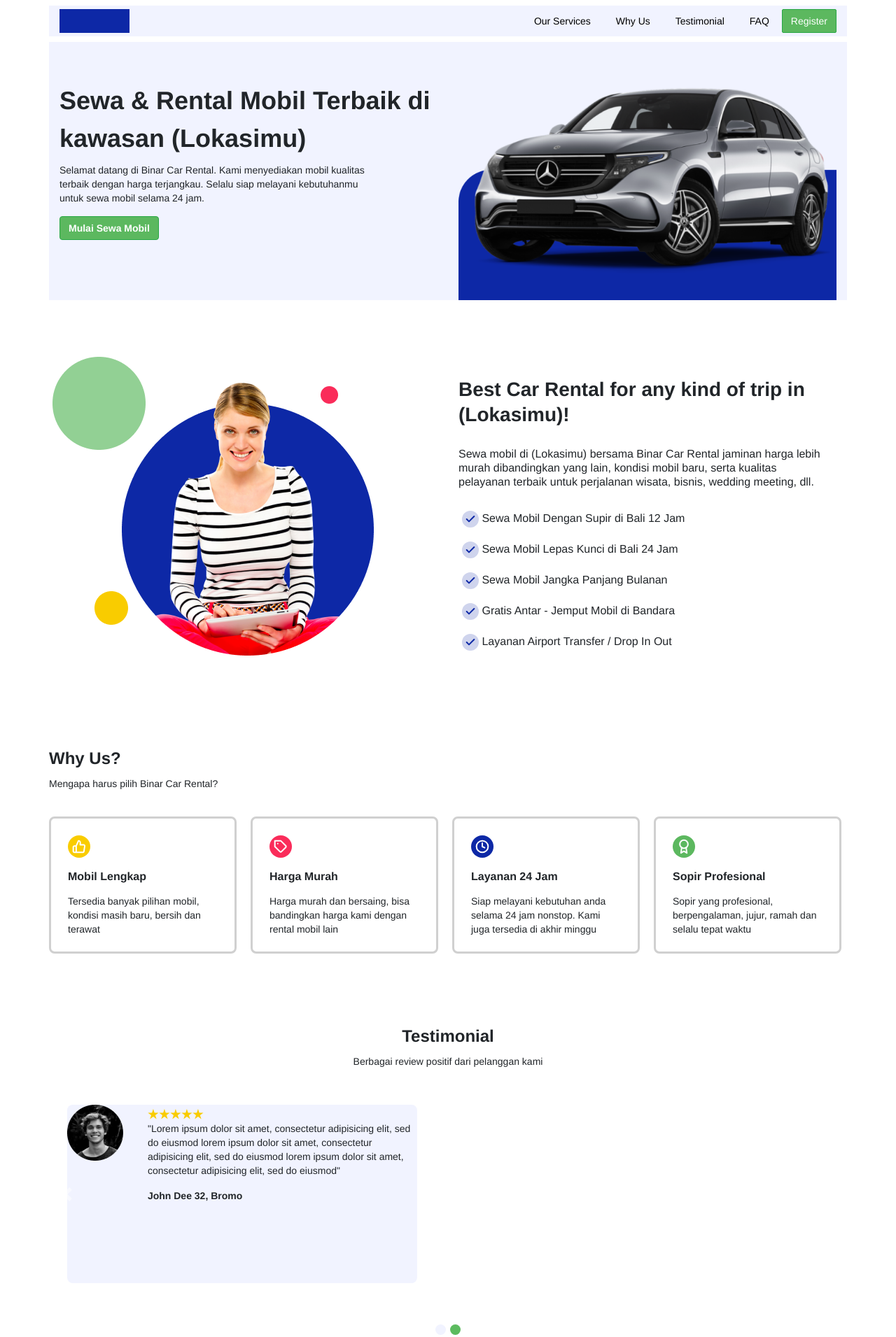
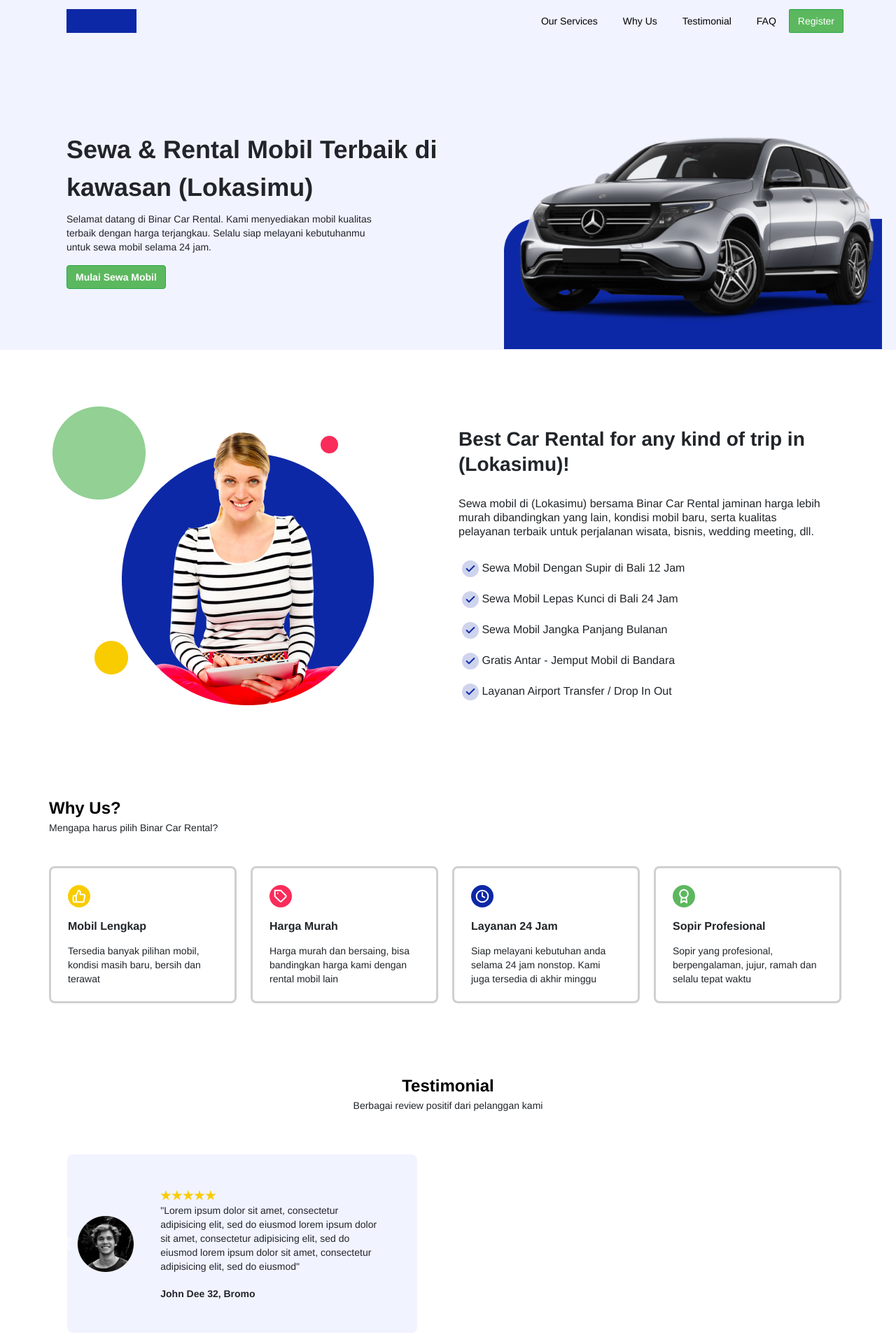
Before and after one commit to Richard99-ux/challenge-01, a plain HTML site: page index.html in a window 1280 px wide. Shown: the top 1911 px of the page at 70% size. Drawn offline with nearby package versions, Linux system fonts and the light colour scheme.

Commit message:
fix: perubahan koding index.html

```diff
--- a/index.html
+++ b/index.html
@@ -8,8 +8,6 @@
     <!-- Bootstrap CSS -->
     <link rel="stylesheet" href="https://stackpath.bootstrapcdn.com/bootstrap/4.1.3/css/bootstrap.min.css" integrity="sha384-MCw98/SFnGE8fJT3GXwEOngsV7Zt27NXFoaoApmYm81iuXoPkFOJwJ8ERdknLPMO" crossorigin="anonymous">
 
-    <!-- My Fonts -->
-
     <!-- My CSS -->
     <link rel="stylesheet" href="style.css">
 
@@ -19,41 +17,36 @@
   <!-- only screen for desktop (max-width="80%") and (min-width="80%") -->
 
   <body>
-   <!-- Header Navbar -->
-   <section id="nav">
+  <!-- Header Navbar & Hero -->
+  <header>
     <nav class="navbar navbar-expand-lg navbar-light bg-gradient">
-      <div class="container" style="background: #F1F3FF;">
+      <div class="container">
         <img class="navbar-brand" src="img/logo.png">
         <button class="navbar-toggler" type="button" data-toggle="collapse" data-target="#navbarNav" aria-controls="navbarNav" aria-expanded="false" aria-label="Toggle navigation">
         <span class="navbar-toggler-icon"></span>
         </button>
         <div class="collapse navbar-collapse" id="navbarNav">
         <ul class="navbar-nav ml-auto" style="display: flex; align-items: center; flex-direction: row; padding: 0px;">
-          <li class="nav-item active">
-            <a class="nav-link" href="#" style="font-family: Helvetica; font-size: 14px; font-style: normal; font-weight: normal; line-height: 20px;">Our Services <span class="sr-only">(current)</span></a>
+          <li class="nav-item">
+            <a class="nav-link active" href="#" style="font-family: Helvetica; font-size: 14px; font-style: normal; font-weight: normal; line-height: 20px;">Our Services <span class="sr-only">(current)</span></a>
           </li>
           <li class="nav-item">
-            <a class="nav-link" href="#" style="font-family: Helvetica; font-size: 14px; font-style: normal; font-weight: normal; line-height: 20px;">Why Us</a>
+            <a class="nav-link" href="#why" style="font-family: Helvetica; font-size: 14px; font-style: normal; font-weight: normal; line-height: 20px;">Why Us</a>
           </li>
           <li class="nav-item">
-            <a class="nav-link" href="#" style="font-family: Helvetica; font-size: 14px; font-style: normal; font-weight: normal; line-height: 20px;">Testimonial</a>
+            <a class="nav-link" href="#testimony" style="font-family: Helvetica; font-size: 14px; font-style: normal; font-weight: normal; line-height: 20px;">Testimonial</a>
           </li>
           <li class="nav-item">
-            <a class="nav-link" href="#" style="font-family: Helvetica; font-size: 14px; font-style: normal; font-weight: normal; line-height: 20px;">FAQ</a>
+            <a class="nav-link" href="#faq" style="font-family: Helvetica; font-size: 14px; font-style: normal; font-weight: normal; line-height: 20px;">FAQ</a>
           </li>
             <a class="nav-tank btn btn-success" href="#" style="font-family: Helvetica; font-size: 14px; font-style: normal; font-weight: normal; line-height: 20px; background: #5CB85F;">Register</a>
         </ul>
         </div>
       </div>
     </nav>
-   </section>
-  <!-- akhir Header Navbar -->
 
-
-<!-- Hero section -->
-   <section id="hero">
      <div class="hero">
-       <div class="container" style="background:#F1F3FF;">
+       <div class="container">
         <div class="row">
           <div class="col-md-6">
             <h1 class="title" style="font-family: Helvetica; font-style: normal; font-weight: bold; font-size: 36px; line-height: 150%;">Sewa & Rental Mobil Terbaik di kawasan (Lokasimu)</h1>
@@ -61,14 +54,14 @@
             <a href="" class="btn btn-success" style="font-family: Helvetica; font-style: normal; font-weight: bold; font-size: 14px; line-height: 20px; background: #5CB85F;">Mulai Sewa Mobil</a>
           </div>
 
-          <div class="col-md-6">
-            <img src="img/img_car.png" class="ban-img img-fluid" alt="">
+          <div class="col-md-6" style="position: relative; left: 55px;">
+            <img src="img/img_car.png" class="img-fluid" alt="">
           </div>
         </div>
        </div>
      </div>
-   </section>
-<!-- akhir Hero section -->
+  </header>
+  <!-- akhir Header Navbar & Hero  -->
 
 
 <!-- Our Services -->
@@ -115,7 +108,7 @@
 <section id="why">
  <div class="row">
     <div class="col" style="height: 36px; margin-bottom: 30px; left: 55px;">
-      <h2 style="font-family: Helvetica; font-style: normal; font-weight: bold; font-size: 24px; line-height: 36px;">Why Us?</h2>
+      <a href="#" style="font-family: Helvetica; font-style: normal; font-weight: bold; font-size: 24px; line-height: 36px; color: black;">Why Us?</a>
       <p style="font-family: Helvetica; font-style: normal; font-weight: 300; font-size: 14px; line-height: 20px;">Mengapa harus pilih Binar Car Rental?</p>
     </div>
   </div>
@@ -165,7 +158,7 @@
   <div class="container">
     <div class="row">
       <div class="col" style="height: 36px; margin-bottom: 30px; top: 100px; text-align: center;">
-        <h2 style="font-family: Helvetica; font-style: normal; font-weight: bold; font-size: 24px; line-height: 36px;">Testimonial</h2>
+        <a href="#" style="font-family: Helvetica; font-style: normal; font-weight: bold; font-size: 24px; line-height: 36px; color: #000; margin-bottom: 30px;">Testimonial</a>
         <p style="font-family: Helvetica; font-style: normal; font-weight: 300; font-size: 14px; line-height: 20px;">Berbagai review positif dari pelanggan kami</p>
       </div>
     </div>
@@ -181,7 +174,8 @@
         <div class="row">
           <div class="carousel-item active">
             <div class="single-box" style="background: #F1F3FF; width: 500px; height: 255px; border-radius: 8px; margin-left: 400px; display: flex;">
-                <div class="img1"><img src="img/img_photo.png" alt=""></div>
+                <div class="col-lg-2" style="align-self: center;"><img src="img/img_photo.png" alt=""></div>
+                <div class="col-lg-9" style="align-self: center;">
                 <div class="img-text" style="margin-left: 35px;">
                     <svg width="80" height="16" viewBox="0 0 80 16" fill="none" xmlns="http://www.w3.org/2000/svg">
                     <path d="M8 0L9.79611 5.52786H15.6085L10.9062 8.94427L12.7023 14.4721L8 11.0557L3.29772 14.4721L5.09383 8.94427L0.391548 5.52786H6.20389L8 0Z" fill="#F9CC00"/>
@@ -191,13 +185,15 @@
                     <path d="M72 0L73.7961 5.52786H79.6085L74.9062 8.94427L76.7023 14.4721L72 11.0557L67.2977 14.4721L69.0938 8.94427L64.3915 5.52786H70.2039L72 0Z" fill="#F9CC00"/>
                     </svg>
                     <p style="font-family: Helvetica; font-style: normal; font-weight: 300; font-size: 14px; line-height: 20px;">"Lorem ipsum dolor sit amet, consectetur adipisicing elit, sed do eiusmod lorem ipsum dolor sit amet, consectetur adipisicing elit, sed do eiusmod lorem ipsum dolor sit amet, consectetur adipisicing elit, sed do eiusmod"</p>
-                    <h6 style="font-family: Helvetica; font-style: normal; font-weight: bold; font-size: 14px; line-height: 20px;">John Dee 32, Bromo</h6>
+                    <span style="font-family: Helvetica; font-style: normal; font-weight: bold; font-size: 14px; line-height: 20px;">John Dee 32, Bromo</span>
+                </div>
                 </div>
             </div>
           </div>
           <div class="carousel-item">
             <div class="single-box" style="background: #F1F3FF; width: 500px; height: 255px; border-radius: 8px; margin-left: 400px; display: flex;">
-              <div class="img2"><img src="img/img_photo (1).png" alt=""></div>
+              <div class="col-lg-2" style="align-self: center;"><img src="img/img_photo (1).png" alt=""></div>
+              <div class="col-lg-9" style="align-self: center;">
               <div class="img-text" style="margin-left: 35px;">
                   <svg width="80" height="16" viewBox="0 0 80 16" fill="none" xmlns="http://www.w3.org/2000/svg">
                   <path d="M8 0L9.79611 5.52786H15.6085L10.9062 8.94427L12.7023 14.4721L8 11.0557L3.29772 14.4721L5.09383 8.94427L0.391548 5.52786H6.20389L8 0Z" fill="#F9CC00"/>
@@ -209,6 +205,7 @@
                   <p style="font-family: Helvetica; font-style: normal; font-weight: 300; font-size: 14px; line-height: 20px;">"Lorem ipsum dolor sit amet, consectetur adipisicing elit, sed do eiusmod lorem ipsum dolor sit amet, consectetur adipisicing elit, sed do eiusmod lorem ipsum dolor sit amet, consectetur adipisicing elit, sed do eiusmod"</p>
                   <h6 style="font-family: Helvetica; font-style: normal; font-weight: bold; font-size: 14px; line-height: 20px;">John Dee 32, Bromo</h6>
               </div>
+              </div>
             </div>
           </div>
         </div>
@@ -216,8 +213,8 @@
           <span class="carousel-control-prev-icon" aria-hidden="true"></span>
           <span class="sr-only">Previous</span>
         </a>
-        <a class="carousel-control-next" href="#carouselExampleIndicators" role="button" data-slide="next">
-          <span class="carousel-control-next-icon" aria-hidden="true"></span>
+        <a class="" href="#carouselExampleIndicators" role="button" data-slide="">
+          <span class="" aria-hidden="true"></span>
           <span class="sr-only">Next</span>
         </a>
       </div>
@@ -245,10 +242,10 @@
 <section id="faq">
   <div class="page" style="display: flex;">
     <div class="kiri" style="padding-top: 70px; margin-left: 90px;">
-      <h1 class="title" style="font-family: Helvetica; font-style: normal; font-weight: bold; font-size: 24px; line-height: 30px; padding-top: 10px;">Frequenty Asked Question</h1>
+      <a href="#" class="title" style="font-family: Helvetica; font-style: normal; font-weight: bold; font-size: 24px; line-height: 30px; padding-top: 10px; color: #000;">Frequenty Asked Question</a>
       <p style="font-family: Helvetica; font-style: normal; font-weight: 300; font-size: 14px; line-height: 20px; padding-top: 15px;">Lorem ipsum dolor sit amet, consectetur adipiscing elit</p>
     </div>
-    <div class="kanan" style="padding-top: 70px; margin-left: 160px;">
+    <div class="kanan" style="padding-top: 70px; margin-left: 160px; margin-bottom: 70px;">
       <div class="accordion-item" id="question1">
         <a class="accordion-link col" href="#question1" style="font-family: Helvetica; font-style: normal; font-weight: 300; font-size: 14px; line-height: 20px;">
           Apa saja syarat yang dibutuhkan?
@@ -321,7 +318,7 @@
       </div>
 
       <div class="col-md-2 mx-auto mb-4">
-        <ul class="list-unstyled" style="font-family: Helvetica; font-style: normal; font-weight: normal; font-size: 14px; line-height: 20px;">
+        <ul class="list-unstyled" style="font-family: Helvetica; font-style: normal; font-weight: normal; font-size: 14px; line-height: 20px; color: #000;">
           <li>Our services</li>
           <li style="padding-top: 13px;">Why Us</li>
           <li style="padding-top: 14px;">Testimonial</li>
--- a/style.css
+++ b/style.css
@@ -3,13 +3,12 @@
     padding: 0px;
 }
 
-/* Header Navbar */
-#nav{
-    position: sticky;
-    top: 0px;
-    z-index: 1001px;
+/* Header navbar & hero */
+header{
+    background-color: #F1F3FF;
+    height: 500px;
+    width: 1300px;
 }
-
 
 .navbar-nav li{
     padding: 0 10px;
@@ -25,10 +24,8 @@
     border-radius: 2px;
 }
 
-/* Hero section */
-#hero .hero .container .row .col-md-6{
-    padding-top: 5%;
-
+.col-md-6{
+    margin-top: 127px;
 }
 
 
@@ -58,7 +55,7 @@
 }
 
 .carousel-indicators .active{
-    background: #5CBB5F;
+    background: #5CBB5F
 }
 
 /* CTA Banner */
@@ -110,6 +107,7 @@
 
 .feather-instagram{
     margin-left: 5px;
+
 }
 
 .feather-twitter{
```
Also changed, not shown: info.txt (deleted), info2.txt (deleted), info3.txt (deleted), info4.txt (deleted).
